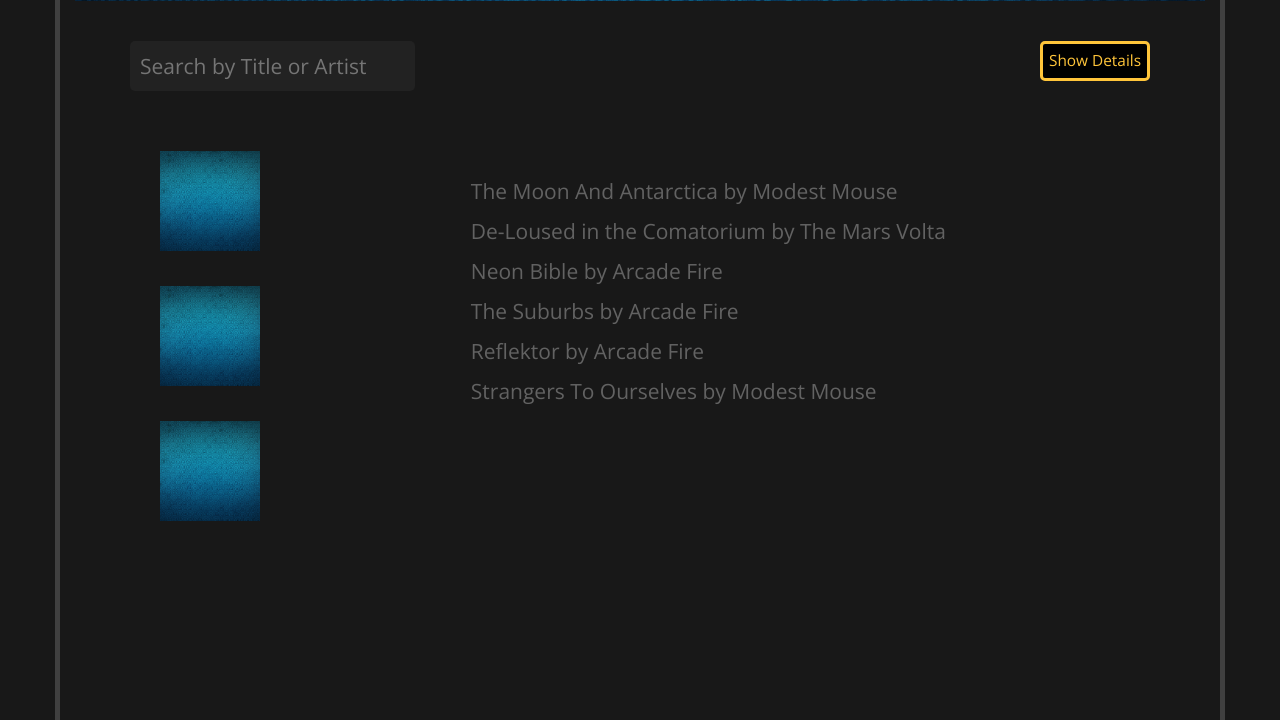
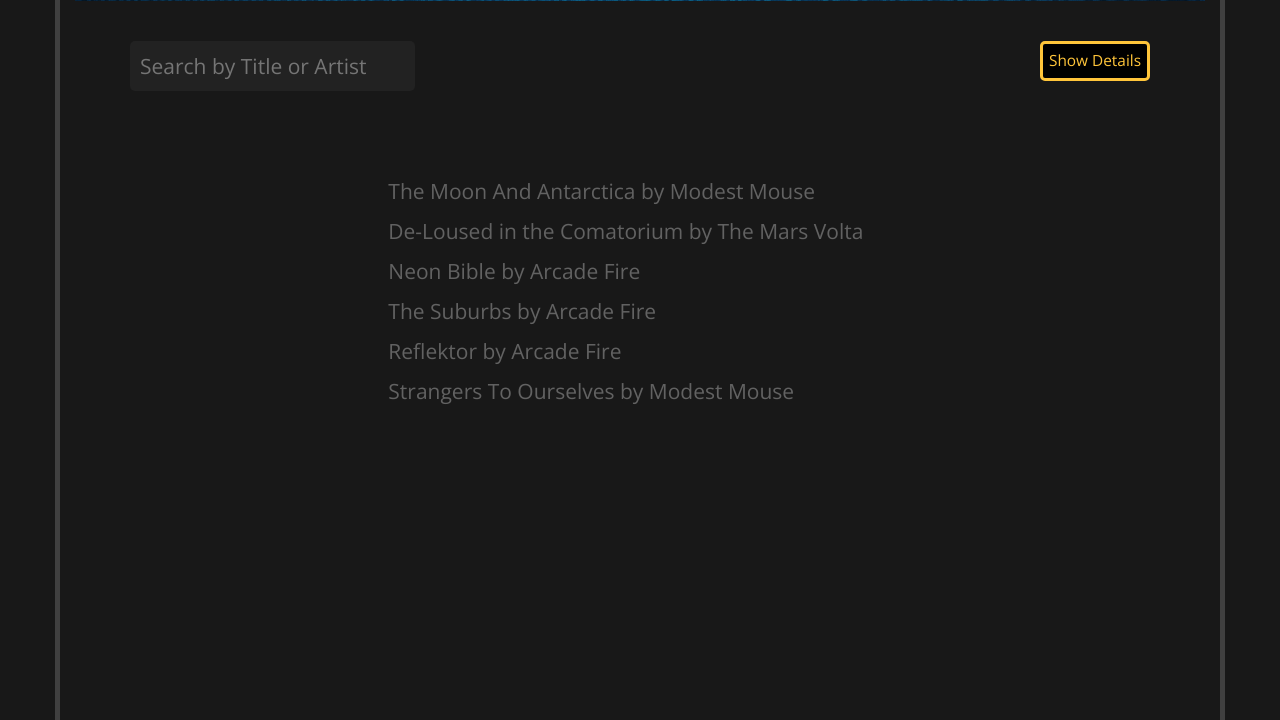
Before and after one commit to lmnleaf/albums, a Flask app: page / in a window 1280 px wide. Shown: the part 419-1139 px from the top of the page. Run offline with Flask 2, Linux system fonts and the light colour scheme; some libraries are stand-ins or nearby versions.

Commit message:
removes some design elements

```diff
--- a/static/css/styles.css
+++ b/static/css/styles.css
@@ -134,16 +134,6 @@
   background-size: cover;
 }
 
-section.module.parallax-small {
-  height: 100px;
-  width: 100px;
-  background-position: 50% 50%;
-  background-repeat: no-repeat;
-  background-attachment: fixed;
-  background-size: cover;
-  margin-top: 35px;
-}
-
 section.module.parallax h1 {
   color: rgba(255, 255, 255, 0.8);
   font-size: 48px;
--- a/static/js/app.jsx
+++ b/static/js/app.jsx
@@ -155,21 +155,7 @@
               Show Details
             </button>
           </div>
-          <div className="col-md-2">
-            <section className="module parallax-small parallax-1">
-              <div className="module-container">
-              </div>
-            </section>
-            <section className="module parallax-small parallax-1">
-              <div className="module-container">
-              </div>
-            </section>
-            <section className="module parallax-small parallax-1">
-              <div className="module-container">
-              </div>
-            </section>
-          </div>
-          <ul className="albums col-md-10">
+          <ul className="albums col-md-offset-1 col-md-10">
           {
             self.state.filteredAlbums.map(function(album, i, showAllInfo) {
                 return (
```
Also changed, not shown: templates/index.html (line endings or trailing spaces).
